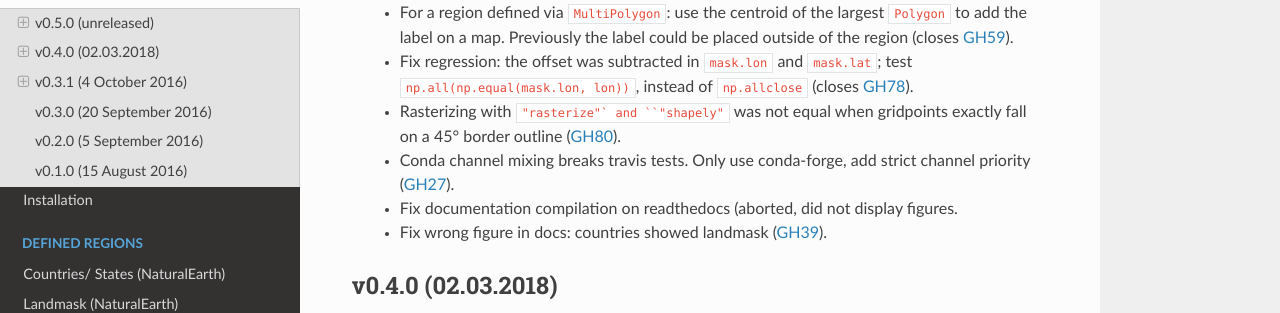
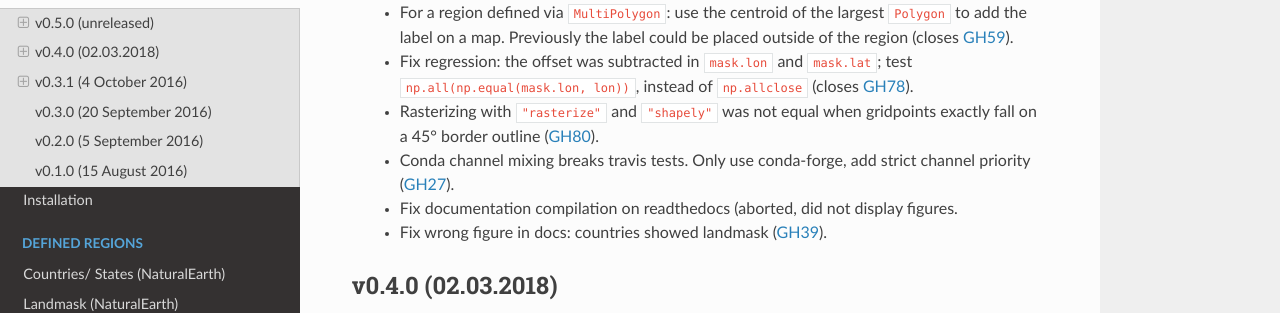
Before and after one commit to regionmask/regionmask, a Sphinx documentation site: the page built from docs/whats_new.rst, in a window 1280 px wide and 900 px high, scrolled down 1457 px. Shown: the part 154-467 px from the top of the window. Built offline with Sphinx 7.4.7 and the Read the Docs theme 2.0.0, drawn with Linux system fonts in a browser that asks for light colours; pages that are not in the unit, such as notebooks, are missing from menus.

Commit message:
forgot '

```diff
--- a/docs/whats_new.rst
+++ b/docs/whats_new.rst
@@ -85,7 +85,7 @@ Bug Fixes
  - Fix regression: the offset was subtracted in ``mask.lon`` and ``mask.lat``;
    test ``np.all(np.equal(mask.lon, lon))``, instead of ``np.allclose`` (closes
    :issue:`78`).
- - Rasterizing with ``"rasterize"` and ``"shapely"`` was not equal when gridpoints
+ - Rasterizing with ``"rasterize"`` and ``"shapely"`` was not equal when gridpoints
    exactly fall on a 45° border outline (:issue:`80`).
  - Conda channel mixing breaks travis tests. Only use conda-forge, add strict
    channel priority (:issue:`27`).
```
